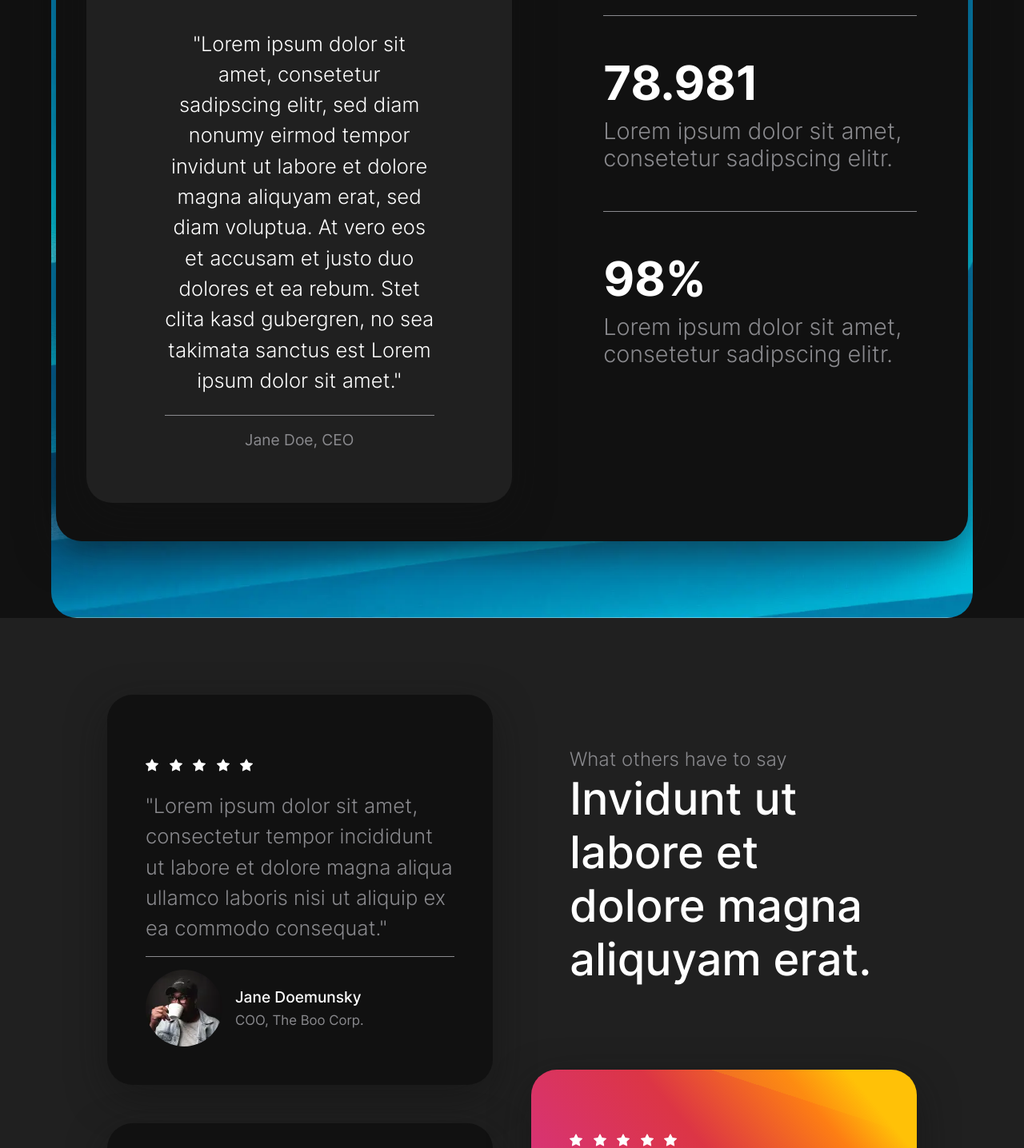
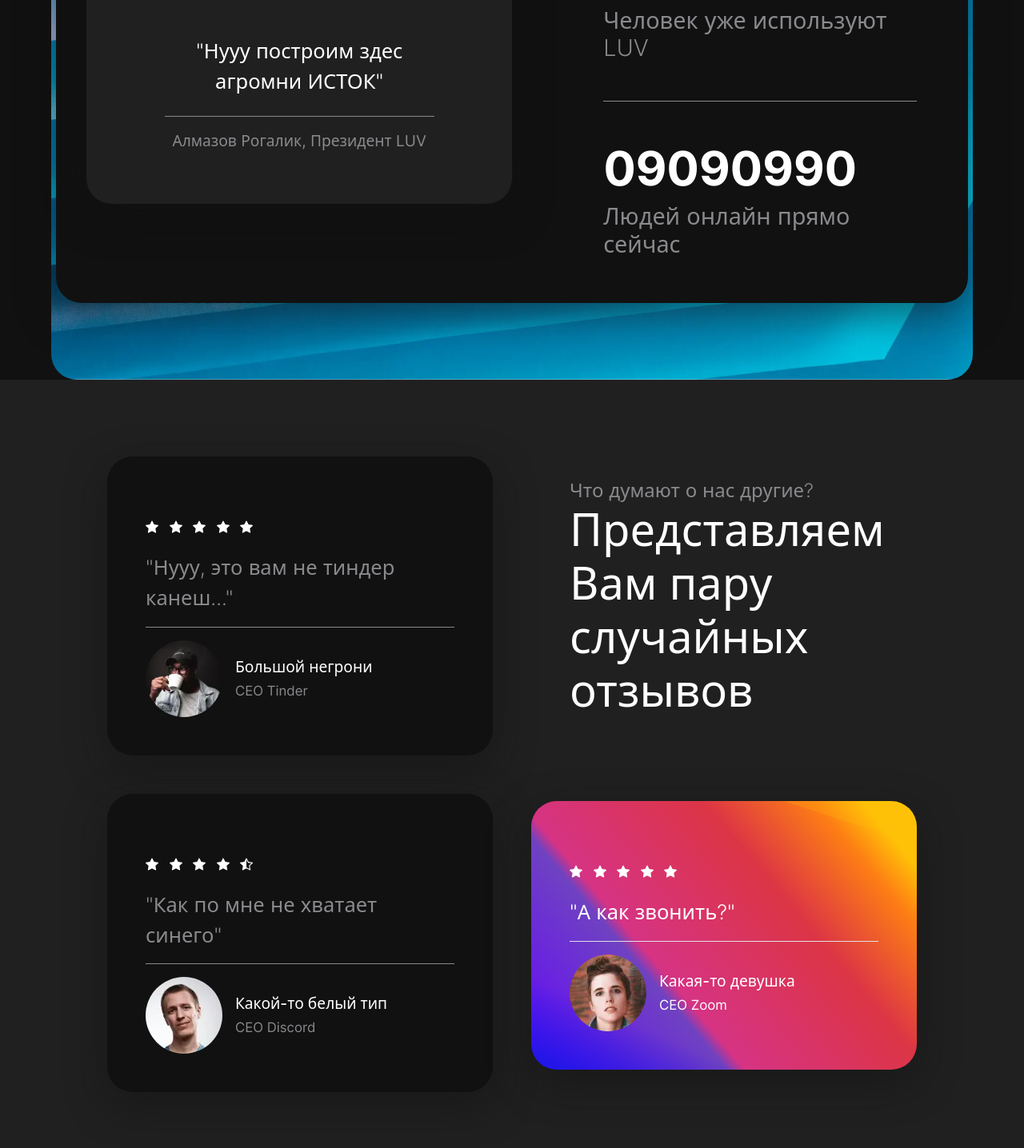
Before and after one commit to Fullesh/LUV_Dating, a Django app: page / in a window 1280 px wide. Shown: the part 5064-6500 px from the top of the page at 80% size. Run offline with Django 5.2, Linux system fonts and the light colour scheme; some libraries are stand-ins or nearby versions.

Commit message:
Обновления в шаблонах меню и домашней страницы

```diff
--- a/homepage/templates/homepage/home.html
+++ b/homepage/templates/homepage/home.html
@@ -6,13 +6,13 @@
         <div class="container py-vh-4 position-relative mt-5 px-vw-5 text-center">
             <div class="row d-flex align-items-center justify-content-center py-vh-5">
                 <div class="col-12 col-xl-10">
-                    <h1 class="display-huge mt-3 mb-3 lh-1">Changing reality</h1>
+                    <h1 class="display-huge mt-3 mb-3 lh-1">Меняем реальность</h1>
                 </div>
                 <div class="col-12 col-xl-8">
-                    <p class="lead text-secondary">Love? Found!</p>
+                    <p class="lead text-secondary">Найти любовь? Здесь!</p>
                 </div>
                 <div class="col-12 text-center">
-                    <a href="#" class="btn btn-xl btn-light">Register
+                    <a href="{% url 'users:login' %}" class="btn btn-xl btn-light">Регистрация
                         <svg xmlns="http://www.w3.org/2000/svg" width="16" height="16" fill="currentColor"
                              class="bi bi-arrow-right" viewBox="0 0 16 16">
                             <path fill-rule="evenodd"
@@ -51,11 +51,14 @@
             <div class="row d-flex align-items-center">
                 <div class="col-12 col-lg-7 text-lg-end" data-aos="fade-right">
                     <span class="h5 text-secondary fw-lighter">Где я?</span>
-                    <h2 class="display-4">Мы проект который переворачивает ваше представление о знакомтсвах с ног на голову</h2>
+                    <h2 class="display-4">Мы проект который переворачивает ваше представление о знакомствах с ног на
+                        голову</h2>
                 </div>
                 <div class="col-12 col-lg-5" data-aos="fade-left">
                     <h3 class="pt-5">Наш подход к знакомствам</h3>
-                    <p class="text-secondary">Алгоритм машинного обучения выбирает партнера на основе совершённых действий и вашего профиля. Пока вы громко пользуетесь сайтом он тихо учится - вы даже не заметите
+                    <p class="text-secondary">Алгоритм машинного обучения выбирает партнера на основе совершаемых вами
+                        действий и вашего профиля. Пока вы громко пользуетесь сайтом он тихо учится - вы даже не
+                        заметите
                         <br>
                         P.S. Мы не смотрим ваши переписки
                         <br>
@@ -67,7 +70,8 @@
                         </svg>
                     </p>
                     <h3 class="border-top border-secondary pt-5 mt-5">Блог разработки</h3>
-                    <p class="text-secondary">Работа над проектом была долгой и трудной, в основном из-за того, что мы обучали ИИ с нуля и отлавливали все-все-все баги
+                    <p class="text-secondary">Работа над проектом была долгой и трудной, в основном из-за того, что мы
+                        обучали ИИ с нуля и отлавливали все-все-все баги
                         <br>
                         Впрочем, мы пишем об этом в нашем блоге
                         <br>
@@ -159,18 +163,20 @@
             <div class="row d-flex align-items-center">
 
                 <div class="col-12 col-lg-7">
-                    <img class="img-fluid rounded-5 mb-n5 shadow" src="{% static 'img/webp/person9.webp' %}" width="512" height="512"
+                    <img class="img-fluid rounded-5 mb-n5 shadow" src="{% static 'img/webp/person9.webp' %}" width="512"
+                         height="512"
                          alt="a nice person" loading="lazy" data-aos="zoom-in-right">
-                    <img class="img-fluid rounded-5 ms-5 mb-n5 shadow" src="{% static 'img/webp/person11.webp' %}" width="512"
+                    <img class="img-fluid rounded-5 ms-5 mb-n5 shadow" src="{% static 'img/webp/person11.webp' %}"
+                         width="512"
                          height="512" alt="another nice person" loading="lazy" data-aos="zoom-in-up">
                 </div>
                 <div class="col-12 col-lg-5 bg-dark rounded-5 py-5" data-aos="fade">
                     <span class="h5 text-secondary fw-lighter">Любовь с первого взгляда</span>
-                    <h2 class="display-4">Мы понимаем, что в современном мире нет времени многое узнавать о человеке
+                    <h2 class="display-4">Мы понимаем, что никому не хочется даже минутами сидеть над профилем человека
+                    </h2>
                     <br>
-                        Поэтому мы в LUV сделали это за ваc
+                    Поэтому мы в LUV позаботились обо всём заранее
                     <br>
-                    </h2>
                 </div>
             </div>
         </div>
@@ -181,13 +187,15 @@
             <div class="row d-flex align-items-center">
                 <div class="col-12 col-lg-5 text-center text-lg-end" data-aos="zoom-in-right">
                     <span class="h5 text-secondary fw-lighter">Сколько это стоит?</span>
-                    <h2 class="display-4">Вы получите премиум функции нашего приложения и многое-многое другое на старте</h2>
+                    <h2 class="display-4">Вы получите премиум функции нашего приложения и многое-многое другое на
+                        старте</h2>
                 </div>
                 <div class="col-12 col-lg-7 bg-dark rounded-5 py-vh-3 text-center my-5" data-aos="zoom-in-up">
                     <h2 class="display-huge mb-5">
                         <span class="fs-4 me-2 fw-light">₽</span><span class="border-bottom border-5">599</span><span
                             class="fs-6 fw-light">в месяц</span></h2>
-                    <p class="lead text-secondary">В эту сумму входит кофе для Backend-разработчика, кофе для продакта и все ваши премиум плюшки</p>
+                    <p class="lead text-secondary">В эту сумму входит кофе для Backend-разработчика, сосиска в тесте для Виталика и
+                        все премиум функции</p>
                     <a href="#" class="btn btn-xl btn-light">Регистрация
                         <svg xmlns="http://www.w3.org/2000/svg" width="16" height="16" fill="currentColor"
                              class="bi bi-arrow-right" viewBox="0 0 16 16">
@@ -203,42 +211,37 @@
     <div class="container-fluid px-vw-5 position-relative" data-aos="fade">
         <div class="position-absolute w-100 h-50 bg-black top-0 start-0"></div>
         <div class="position-relative py-vh-5 bg-cover bg-center rounded-5"
-             style="background-image: url(img/webp/abstract12.webp)">
+             style="background-image: url({% static 'img/webp/abstract12.webp' %})">
             <div class="container bg-black px-vw-5 py-vh-3 rounded-5 shadow">
                 <div class="row d-flex align-items-center">
 
                     <div class="col-6 d-flex align-items-center bg-dark shadow rounded-5 p-0" data-aos="zoom-in-up">
                         <div class="row d-flex justify-content-center">
                             <div class="col-12">
-                                <img src="{% static 'img/webp/person103.webp' %}" width="684" height="457"
-                                     alt="our CEO with some nice numbers" class="img-fluid rounded-5" loading="lazy">
+                                <img src="{% static 'img/CEO.jpg' %}" alt="our CEO with some nice numbers" class="img-fluid rounded-5" loading="lazy">
                             </div>
                             <div class="col-12 col-lg-10 col-xl-8 text-center my-5">
-                                <p class="lead border-bottom pb-4 border-secondary">"Lorem ipsum dolor sit amet,
-                                    consetetur sadipscing elitr, sed diam nonumy eirmod tempor invidunt ut labore et
-                                    dolore magna aliquyam erat, sed diam voluptua. At vero eos et accusam et justo duo
-                                    dolores et ea rebum. Stet clita kasd gubergren, no sea takimata sanctus est Lorem
-                                    ipsum dolor sit amet."</p>
-                                <p class="text-secondary text-center">Jane Doe, CEO</p>
+                                <p class="lead border-bottom pb-4 border-secondary">"Нууу построим здес агромни ИСТОК"</p>
+                                <p class="text-secondary text-center">Алмазов Рогалик, Президент LUV</p>
                             </div>
                         </div>
                     </div>
                     <div class="col-5 offset-1">
-                        <span class="h5 text-secondary fw-lighter">The numbers</span>
-                        <h2 class="display-huge fw-bolder" data-aos="zoom-in-left">+400</h2>
+                        <span class="h5 text-secondary fw-lighter">Любовь в числах</span>
+                        <h2 class="display-huge fw-bolder" data-aos="zoom-in-left">150 TB</h2>
                         <p class="h4 fw-lighter text-secondary">
-                            Lorem ipsum dolor sit amet, consetetur sadipscing elitr.
+                            Данных было обработано LUV_AI для подбора лучшего партнёра
                         </p>
 
                         <h2 class="display-huge fw-bolder border-top border-secondary pt-5 mt-5"
-                            data-aos="zoom-in-left">78.981</h2>
+                            data-aos="zoom-in-left">90909090</h2>
                         <p class="h4 fw-lighter text-secondary">
-                            Lorem ipsum dolor sit amet, consetetur sadipscing elitr.
+                            Человек уже используют LUV
                         </p>
                         <h2 class="display-huge fw-bolder border-top border-secondary pt-5 mt-5"
-                            data-aos="zoom-in-left">98%</h2>
+                            data-aos="zoom-in-left">09090990</h2>
                         <p class="h4 fw-lighter text-secondary">
-                            Lorem ipsum dolor sit amet, consetetur sadipscing elitr.
+                            Людей онлайн прямо сейчас
                         </p>
                     </div>
                 </div>
@@ -283,14 +286,14 @@
 
 
                         </div>
-                        <p class="text-secondary lead">"Lorem ipsum dolor sit amet, consectetur tempor incididunt ut
-                            labore et dolore magna aliqua ullamco laboris nisi ut aliquip ex ea commodo consequat."</p>
+                        <p class="text-secondary lead">"Нууу, это вам не тиндер канеш..."</p>
                         <div class="d-flex justify-content-start align-items-center border-top border-secondary pt-3">
-                            <img src="{% static 'img/webp/person14.webp' %}" width="96" height="96" class="rounded-circle me-3"
+                            <img src="{% static 'img/webp/person14.webp' %}" width="96" height="96"
+                                 class="rounded-circle me-3"
                                  alt="a nice person" data-aos="fade" loading="lazy">
                             <div>
-                                <span class="h6 fw-5">Jane Doemunsky</span><br>
-                                <small class="text-secondary">COO, The Boo Corp.</small>
+                                <span class="h6 fw-5">Большой негрони</span><br>
+                                <small class="text-secondary">CEO Tinder</small>
                             </div>
                         </div>
                     </div>
@@ -326,15 +329,14 @@
                             </svg>
 
                         </div>
-                        <p class="text-secondary lead">"Lorem ipsum dolor sit amet, consectetur tempor incididunt ut
-                            labore et dolore magna aliqua. Ut enim ad minim veniam. quis nostrud exercitation ullamco
-                            laboris nisi ut aliquip ex ea commodo consequat."</p>
+                        <p class="text-secondary lead">"Как по мне не хватает синего"</p>
                         <div class="d-flex justify-content-start align-items-center border-top border-secondary pt-3">
-                            <img src="{% static 'img/webp/person13.webp' %}" width="96" height="96" class="rounded-circle me-3"
+                            <img src="{% static 'img/webp/person13.webp' %}" width="96" height="96"
+                                 class="rounded-circle me-3"
                                  alt="a nice person" data-aos="fade" loading="lazy">
                             <div>
-                                <span class="h6 fw-5">Jane Doemunsky</span><br>
-                                <small class="text-secondary">COO, The Boo Corp.</small>
+                                <span class="h6 fw-5">Какой-то белый тип</span><br>
+                                <small class="text-secondary">CEO Discord</small>
                             </div>
                         </div>
                     </div>
@@ -342,8 +344,8 @@
                 </div>
                 <div class="col-12 col-lg-6">
                     <div class="p-5 pt-0" data-aos="fade">
-                        <span class="h5 text-secondary fw-lighter">What others have to say</span>
-                        <h2 class="display-4">Invidunt ut labore et dolore magna aliquyam erat.</h2>
+                        <span class="h5 text-secondary fw-lighter">Что думают о нас другие?</span>
+                        <h2 class="display-4">Представляем Вам пару случайных отзывов</h2>
                     </div>
                     <div class="rounded-5 bg-black p-5 shadow mt-5 gradient" data-aos="zoom-in-left">
                         <div class="fs-1">
@@ -378,15 +380,14 @@
 
 
                         </div>
-                        <p class="lead">"Consectetur adipisicing elit, sed do eiusmod tempor incididunt ut labore et
-                            dolore magna aliqua. Ut enim ad minim veniam, quis nostrud exercitation ullamco laboris nisi
-                            ut aliquip ex ea commodo consequat."</p>
+                        <p class="lead">"А как звонить?"</p>
                         <div class="d-flex justify-content-start align-items-center border-top pt-3">
-                            <img src="{% static 'img/webp/person16.webp' %}" width="96" height="96" class="rounded-circle me-3"
+                            <img src="{% static 'img/webp/person16.webp' %}" width="96" height="96"
+                                 class="rounded-circle me-3"
                                  alt="a nice person" data-aos="fade" loading="lazy">
                             <div>
-                                <span class="h6 fw-5">Jane Doemunsky</span><br>
-                                <small>COO, The Boo Corp.</small>
+                                <span class="h6 fw-5">Какая-то девушка</span><br>
+                                <small>CEO Zoom</small>
                             </div>
                         </div>
                     </div>
--- a/homepage/templates/homepage/main_menu.html
+++ b/homepage/templates/homepage/main_menu.html
@@ -1,35 +1,30 @@
 <nav id="navScroll" class="navbar navbar-dark bg-black fixed-top px-vw-5" tabindex="0">
     <div class="container">
-        <a class="navbar-brand pe-md-4 fs-4 col-12 col-md-auto text-center" href="index.html">
+        <a class="navbar-brand pe-md-4 fs-4 col-12 col-md-auto text-center" href="{% url 'homepage:home' %}">
             <svg xmlns="http://www.w3.org/2000/svg" width="20" height="20" fill="currentColor" class="bi bi-stack"
                  viewBox="0 0 16 16">
                 <path d="m14.12 10.163 1.715.858c.22.11.22.424 0 .534L8.267 15.34a.598.598 0 0 1-.534 0L.165 11.555a.299.299 0 0 1 0-.534l1.716-.858 5.317 2.659c.505.252 1.1.252 1.604 0l5.317-2.66zM7.733.063a.598.598 0 0 1 .534 0l7.568 3.784a.3.3 0 0 1 0 .535L8.267 8.165a.598.598 0 0 1-.534 0L.165 4.382a.299.299 0 0 1 0-.535L7.733.063z"/>
                 <path d="m14.12 6.576 1.715.858c.22.11.22.424 0 .534l-7.568 3.784a.598.598 0 0 1-.534 0L.165 7.968a.299.299 0 0 1 0-.534l1.716-.858 5.317 2.659c.505.252 1.1.252 1.604 0l5.317-2.659z"/>
             </svg>
-            <span class="ms-md-1 mt-1 fw-bolder me-md-5">Klar</span>
+            <span class="ms-md-1 mt-1 fw-bolder me-md-5">LUV</span>
         </a>
 
         <ul class="navbar-nav mx-auto mb-2 mb-lg-0 list-group list-group-horizontal">
             <li class="nav-item">
-                <a class="nav-link fs-5" href="{% url 'homepage:home' %}" aria-label="Homepage">
-                    Home
-                </a>
-            </li>
-            <li class="nav-item">
-                <a class="nav-link fs-5" href="content.html" aria-label="A sample content page">
-                    Content
+                <a class="nav-link fs-5" href="#" aria-label="A sample content page">
+                    Мы пишем
                 </a>
             </li>
             <li class="nav-item">
                 <a class="nav-link fs-5" href="system.html" aria-label="A system message page">
-                    System
+                    Что-то придумаем и сюда
                 </a>
             </li>
 
         </ul>
         <a href="{% url 'users:login' %}" aria-label="SignUp/SignIn"
            class="btn btn-outline-light">
-            <small>SignIn/SignUp</small>
+            <small>Вход/Регистрация</small>
         </a>
     </div>
 </nav>
```
Lines whose indentation alone changed are shown as unchanged.
